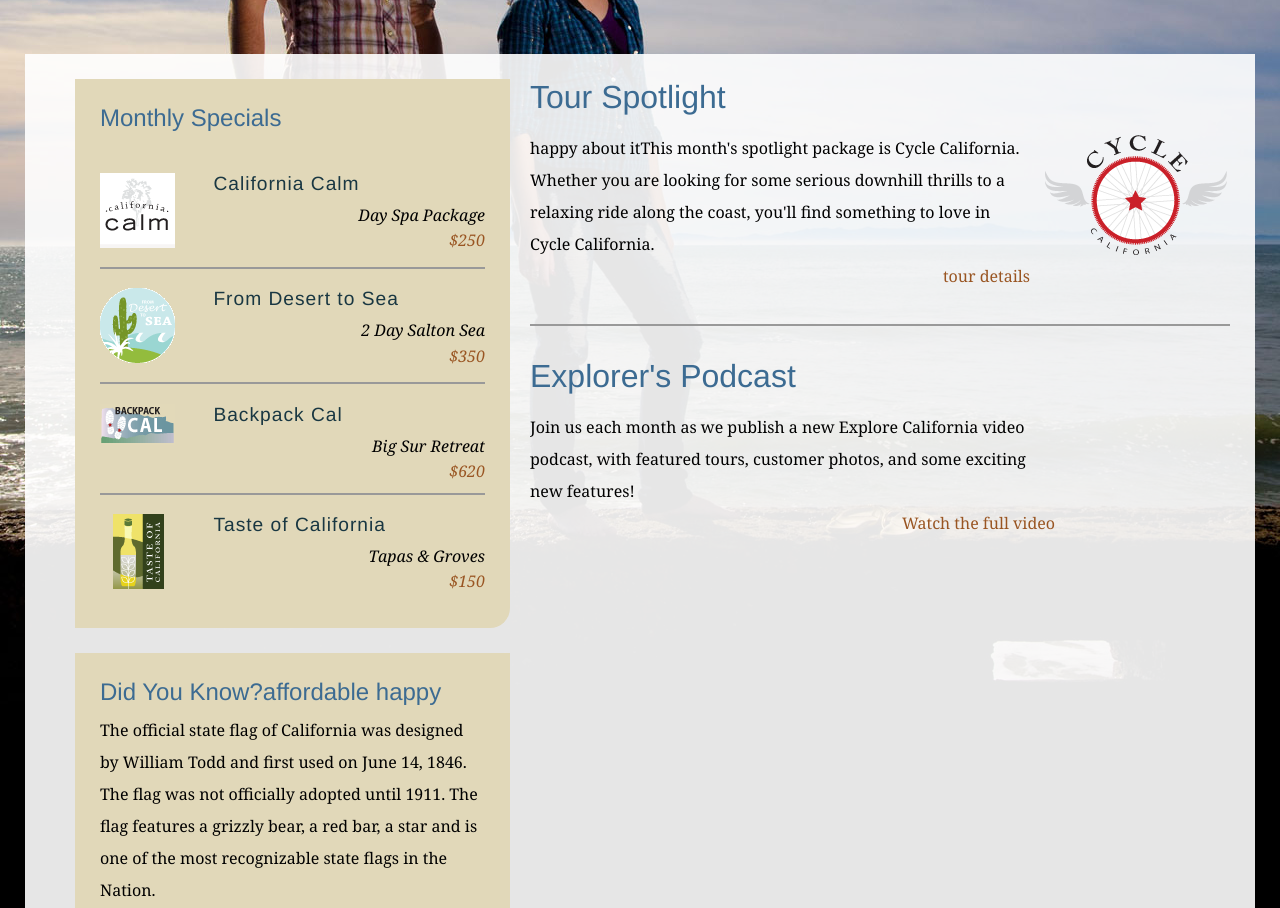
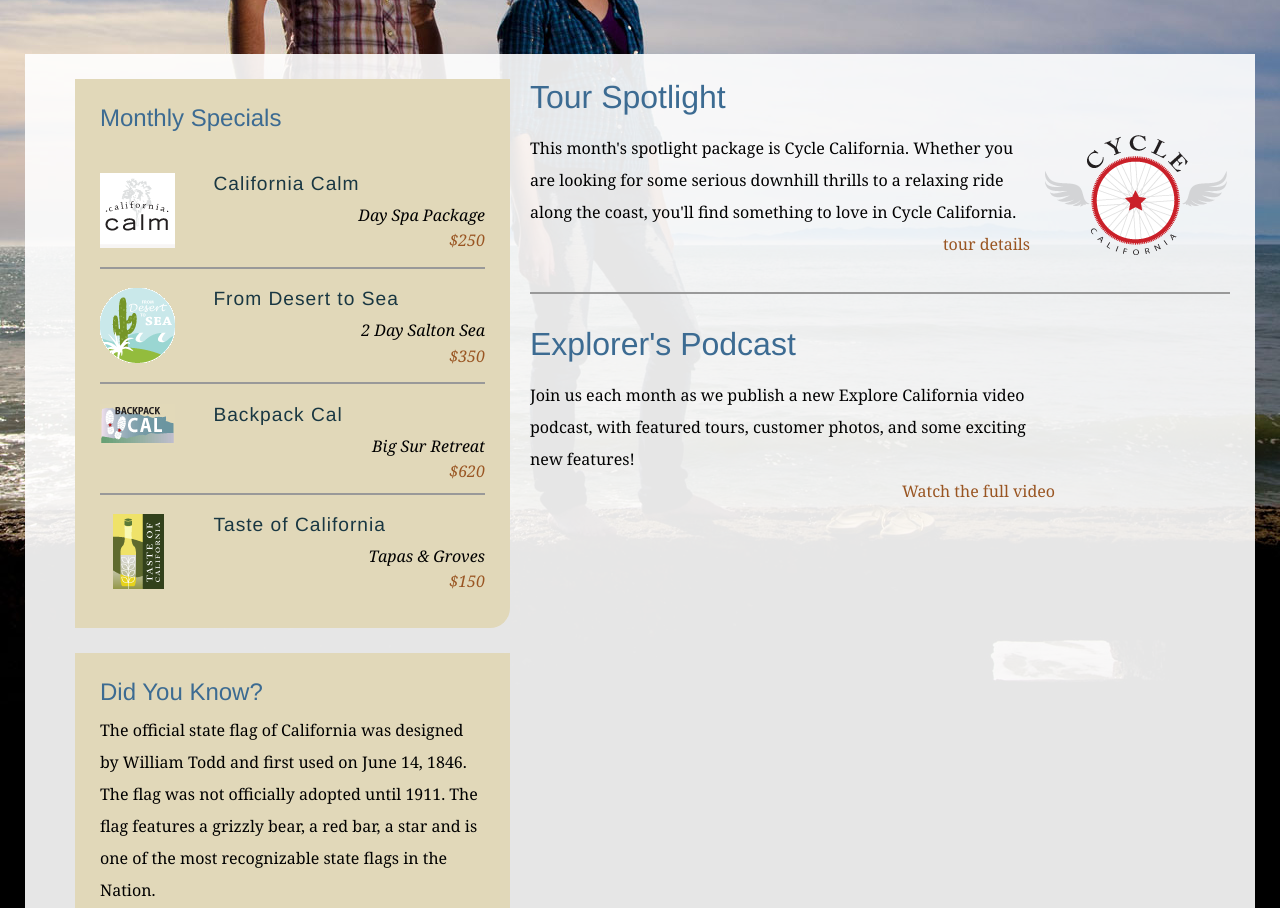
Before and after one commit to saiteja26/Explore-California, a plain HTML site: page index.html in a window 1280 px wide. Shown: the part 400-1308 px from the top of the page. Drawn offline with Linux system fonts and the light colour scheme.

Commit message:
Revert "commited"
This reverts commit 13056dab7e35aa6e376905a0680f4ca1ab85e47e.

```diff
--- a/index.html
+++ b/index.html
@@ -63,7 +63,7 @@
         <div id="mainContent">
           <div id="mainArticle">
             <h1>Tour Spotlight</h1>
-            <p class="spotlight">happy about  itThis month's spotlight package is Cycle California. Whether you are looking for some serious downhill thrills to a relaxing ride along the coast, you'll find something to love in Cycle California.<br /> <span class="accent"><a href="tours_cycle.html" title="Cycle California">tour details</a></span></p>
+            <p class="spotlight">This month's spotlight package is Cycle California. Whether you are looking for some serious downhill thrills to a relaxing ride along the coast, you'll find something to love in Cycle California.<br /> <span class="accent"><a href="tours_cycle.html" title="Cycle California">tour details</a></span></p>
 
             <h1>Explorer's Podcast</h1>
             <p class="videoText">Join us each month as we publish a new Explore California video podcast, with featured tours, customer photos, and some exciting new features!<span class="accent"><a href="explorers/video.html" title="Video Podcast">Watch the full video</a></span></p>
@@ -88,7 +88,7 @@
           </div>
 
           <div id="trivia" class="callOut">
-            <h1>Did You Know?affordable happy</h1>
+            <h1>Did You Know?</h1>
             <p>The official state flag of California was designed by William Todd and first used on June 14, 1846. The flag was not officially adopted until 1911. The flag features a grizzly bear, a red bar, a star and is one of the most recognizable state flags in the Nation.</p>
           </div>
         </div>
```
